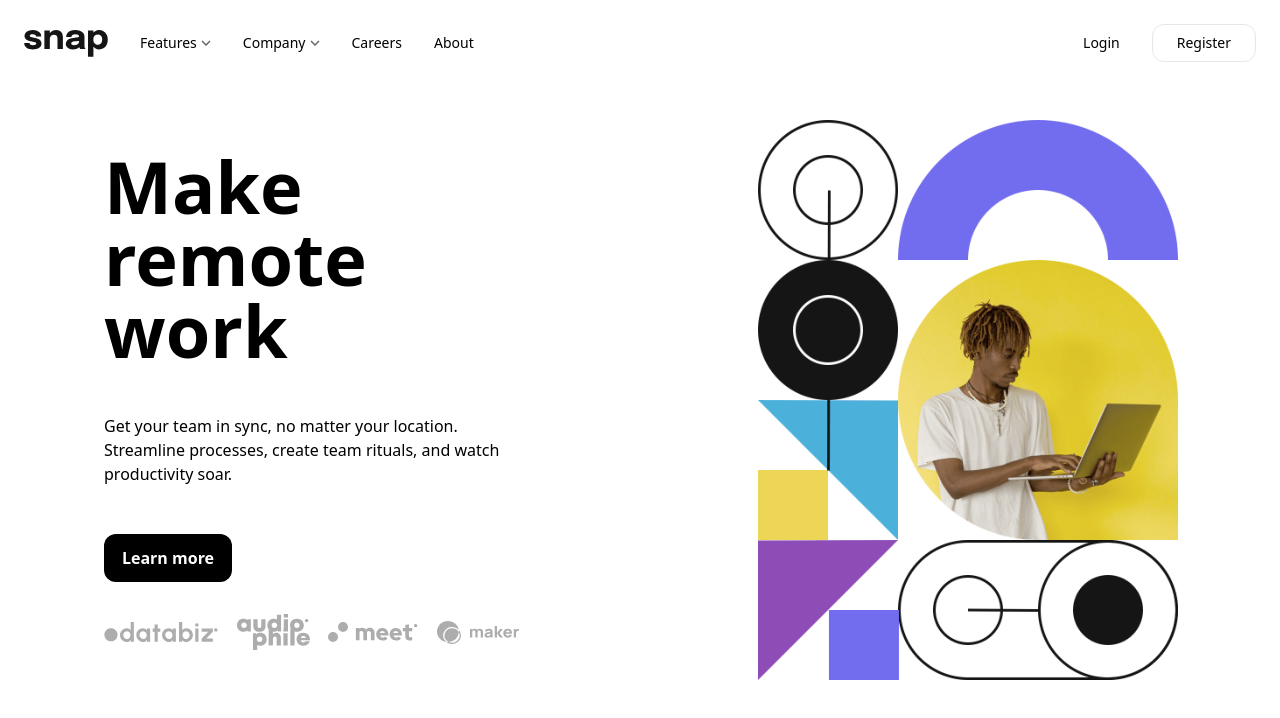
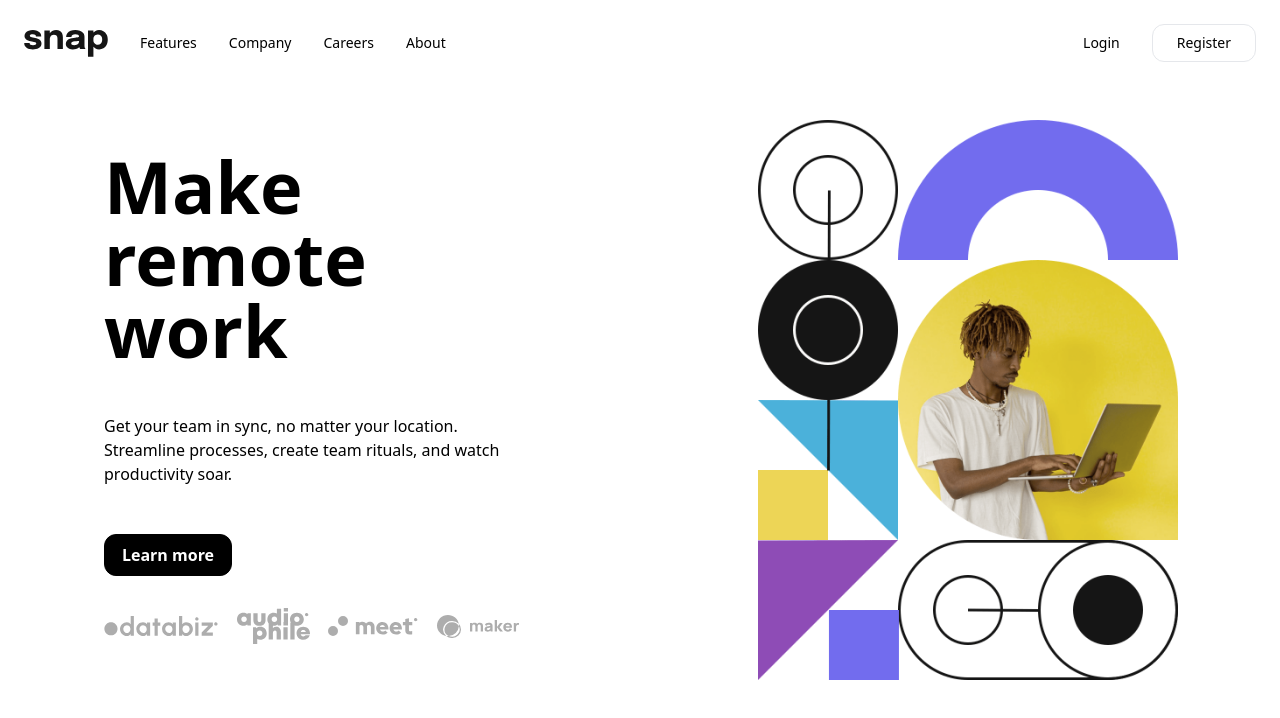
Before and after one commit to dominikrubroeder/intro-section-with-dropdown-navigation-website, a Next.js app: page / in a window 1280 px wide. Shown: the top 718 px of the page. Built offline with nearby package versions, Linux system fonts and the light colour scheme.

Commit message:
Split code into reusable components

```diff
--- /dev/null
+++ b/components/ClientList.tsx
@@ -0,0 +1,22 @@
+import Image from 'next/image';
+import React from 'react';
+import { clientData } from '../data';
+
+const ClientList: React.FC = () => {
+  return (
+    <ul className="flex items-center justify-between gap-4">
+      {clientData.map((client, index) => (
+        <li key={index}>
+          <Image
+            src={client.src}
+            alt={`Client ${client.name}`}
+            width={client.width}
+            height={client.height}
+          />
+        </li>
+      ))}
+    </ul>
+  );
+};
+
+export default ClientList;
--- /dev/null
+++ b/components/layout/PageHeader.tsx
@@ -0,0 +1,37 @@
+import Image from 'next/image';
+import React from 'react';
+import NavigationList from '../navigation/NavigationList';
+
+const PageHeader: React.FC = () => {
+  return (
+    <header className="fixed top-0 left-0 w-full bg-white p-6 flex items-center justify-between">
+      <div className="flex items-center sm:gap-8">
+        <Image
+          src="/images/logo.svg"
+          className="object-contain"
+          alt="Logo"
+          width={84}
+          height={27}
+        />
+
+        <NavigationList />
+      </div>
+
+      <div className="hidden text-sm sm:flex sm:items-center md:gap-2 ">
+        <button className="py-2 px-6">Login</button>
+        <button className="py-2 px-6 border rounded-xl">Register</button>
+      </div>
+
+      <div className="sm:hidden">
+        <Image
+          src="/images/icon-menu.svg"
+          alt="Menu icon"
+          width={32}
+          height={18}
+        />
+      </div>
+    </header>
+  );
+};
+
+export default PageHeader;
--- /dev/null
+++ b/components/navigation/NavigationDropdown.tsx
@@ -0,0 +1,17 @@
+import React from 'react';
+import Link from 'next/link';
+import IconArrowDown from '../icons/IconArrowDown';
+import { INavigationItem } from '../../data';
+
+const NavigationDropdown: React.FC<INavigationItem> = (props) => {
+  return (
+    <Link href={`/${props.title.toLowerCase()}`}>
+      <span className="flex items-center gap-1">
+        {props.title}
+        {props.subCategories.length > 0 && <IconArrowDown />}
+      </span>
+    </Link>
+  );
+};
+
+export default NavigationDropdown;
--- /dev/null
+++ b/components/navigation/NavigationList.tsx
@@ -0,0 +1,32 @@
+import React from 'react';
+import { navigationData } from '../../data';
+import NavigationDropdown from './NavigationDropdown';
+
+const NavigationList: React.FC = () => {
+  return (
+    <nav className="hidden sm:inline-block">
+      <ul className="flex items-center gap-4 text-sm md:gap-8">
+        {navigationData.map((navigationItem, index) => {
+          if (navigationItem.subCategories.length > 0) {
+            return (
+              <li key={index} className="flex items-center gap-1">
+                {navigationItem.title}
+              </li>
+            );
+          } else {
+            return (
+              <li key={index}>
+                <NavigationDropdown
+                  title={navigationItem.title}
+                  subCategories={navigationItem.subCategories}
+                />
+              </li>
+            );
+          }
+        })}
+      </ul>
+    </nav>
+  );
+};
+
+export default NavigationList;
--- a/data.ts
+++ b/data.ts
@@ -1,3 +1,8 @@
+export interface INavigationItem {
+  title: string;
+  subCategories: { title: string; icon: string }[];
+}
+
 export const navigationData = [
   {
     title: 'Features',
--- a/pages/index.tsx
+++ b/pages/index.tsx
@@ -1,8 +1,10 @@
 import type { NextPage } from 'next';
 import Head from 'next/head';
 import Image from 'next/image';
-import IconArrowDown from '../components/IconArrowDown';
-import { navigationData, clientData } from '../data';
+import ClientList from '../components/ClientList';
+import PageHeader from '../components/layout/PageHeader';
+import NavigationList from '../components/navigation/NavigationList';
+import { clientData } from '../data';
 
 const Home: NextPage = () => {
   return (
@@ -16,42 +18,7 @@ const Home: NextPage = () => {
         <link rel="icon" href="/images/favicon-32x32.png" />
       </Head>
 
-      <header className="fixed top-0 left-0 w-full bg-white p-6 flex items-center justify-between">
-        <div className="flex items-center sm:gap-8">
-          <Image
-            src="/images/logo.svg"
-            className="object-contain"
-            alt="Logo"
-            width={84}
-            height={27}
-          />
-
-          <nav className="hidden sm:inline-block">
-            <ul className="flex items-center gap-4 text-sm md:gap-8">
-              {navigationData.map((navigationItem, index) => (
-                <li key={index} className="flex items-center gap-1">
-                  {navigationItem.title}
-                  {navigationItem.subCategories.length > 0 && <IconArrowDown />}
-                </li>
-              ))}
-            </ul>
-          </nav>
-        </div>
-
-        <div className="hidden text-sm sm:flex sm:items-center md:gap-2 ">
-          <button className="py-2 px-6">Login</button>
-          <button className="py-2 px-6 border rounded-xl">Register</button>
-        </div>
-
-        <div className="sm:hidden">
-          <Image
-            src="/images/icon-menu.svg"
-            alt="Menu icon"
-            width={32}
-            height={18}
-          />
-        </div>
-      </header>
+      <PageHeader />
 
       <main className="flex flex-col gap-8 sm:flex-row-reverse sm:min-h-screen sm:items-center sm:justify-center">
         <div className="relative w-full h-[45vh] sm:h-[70vh] sm:w-1/2">
@@ -60,6 +27,7 @@ const Home: NextPage = () => {
             alt="Hero"
             className="object-contain"
             layout="fill"
+            priority
           />
         </div>
 
@@ -74,22 +42,12 @@ const Home: NextPage = () => {
                 processes, create team rituals, and watch productivity soar.
               </p>
 
-              <button className="text-white rounded-xl font-bold px-6 py-3 bg-black m-auto sm:m-0 sm:w-32 sm:px-0">
+              <button className="text-white rounded-xl font-bold px-6 py-2 bg-black m-auto transition-all border border-black hover:bg-transparent hover:text-black sm:m-0 sm:w-32 sm:px-0">
                 Learn more
               </button>
             </div>
 
-            <div className="flex items-center justify-between gap-4">
-              {clientData.map((client, index) => (
-                <Image
-                  key={index}
-                  src={client.src}
-                  alt={`Client ${client.name}`}
-                  width={client.width}
-                  height={client.height}
-                />
-              ))}
-            </div>
+            <ClientList />
           </div>
         </div>
       </main>
```
Also changed, not shown: components/icons/IconArrowDown.tsx (renamed from components/IconArrowDown.tsx), components/icons/IconArrowUp.tsx (renamed from components/IconArrowUp.tsx).
